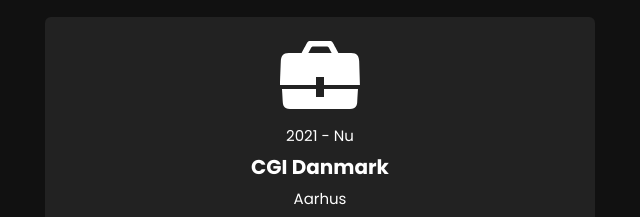
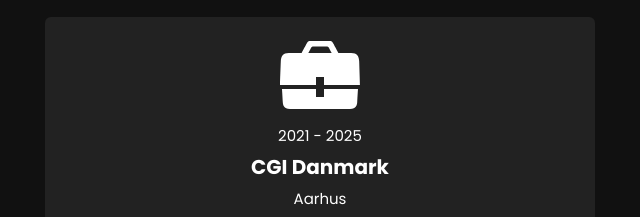
Before and after one commit to JosefPham/JosefPham.github.io, a plain HTML site: page index.html in a window 1280 px wide. Shown: the part 2500-2717 px from the top of the page, 35-675 px from the left. Drawn offline with nearby package versions, Linux system fonts and the light colour scheme.

Commit message:
Update index.html

```diff
--- a/index.html
+++ b/index.html
@@ -108,7 +108,7 @@
                 <div class="card">
                     <div class="box">
                         <img src="images/briefcase.svg">
-                        <div class="head">2021 - Nu</div>
+                        <div class="head">2021 - 2025</div>
                         <div class="text">CGI Danmark</div>
                         <div class="subtitle">Aarhus</div>
                         <ul class="list">
```
